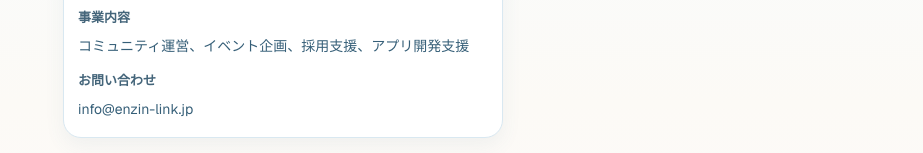
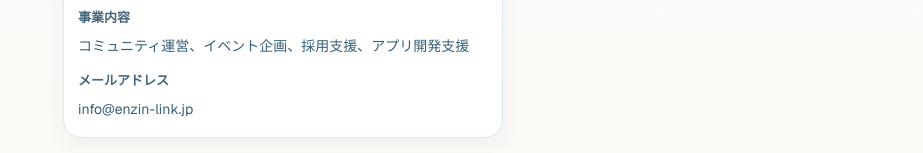
Before and after one commit to enzinhiro/nagisa-link, a Next.js app: page /operator in a window 1280 px wide. Shown: the part 281-434 px from the top of the page, without its empty margins (357-1280 px from the left). Built offline with nearby package versions, Linux system fonts and the light colour scheme.

Commit message:
Refine operator contact label

```diff
--- a/src/app/operator/page.tsx
+++ b/src/app/operator/page.tsx
@@ -30,7 +30,7 @@ export default function OperatorPage() {
               <p>コミュニティ運営、イベント企画、採用支援、アプリ開発支援</p>
             </div>
             <div>
-              <p className="label-text mb-0.5">お問い合わせ</p>
+              <p className="label-text mb-0.5">メールアドレス</p>
               <p>
                 <a
                   href="mailto:info@enzin-link.jp"
```
